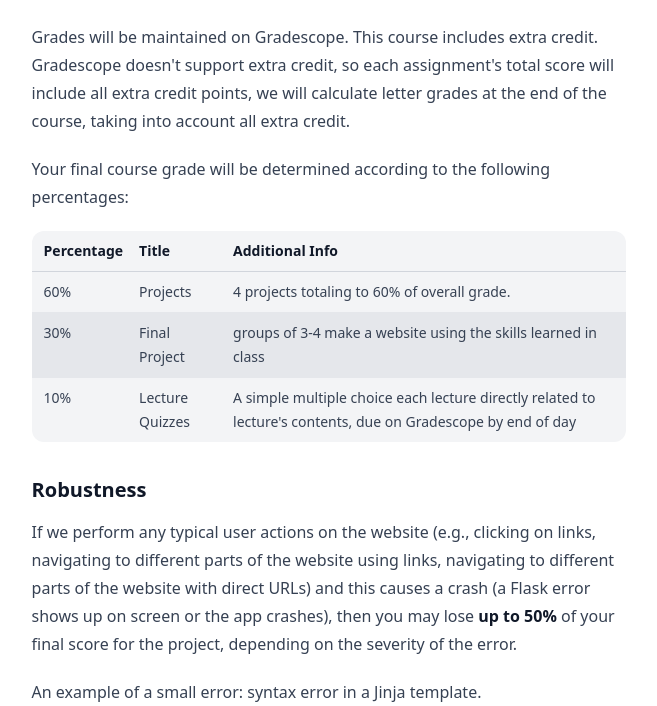
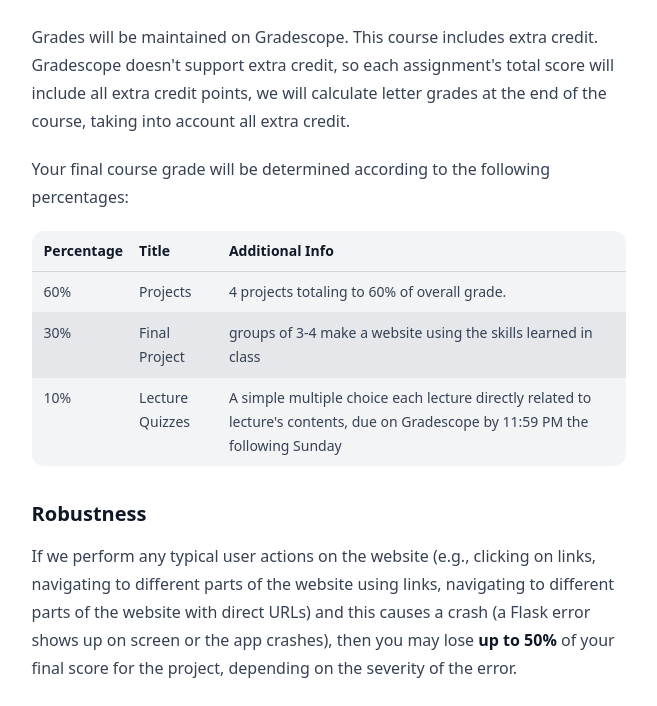
Before and after one commit to cmsc388jvercel-cyber/Class_Page, a Flask app: page /388j in a window 1280 px wide. Shown: the part 2710-3416 px from the top of the page, without its empty margins (311-968 px from the left). Run offline with Flask 2, Linux system fonts and the light colour scheme; style sheets or scripts are compiled from the project's sources.

Commit message:
Change lecture quiz due date from end-of-day to following Sunday

```diff
--- a/templates/home.html
+++ b/templates/home.html
@@ -131,7 +131,7 @@ percentages:</p>
 <tr class="even:bg-gray-200 odd:bg-gray-100 dark:even:bg-gray-600 dark:odd:bg-gray-700">
   <td class="pl-3">10%</td>
   <td>Lecture Quizzes</td>
-  <td>A simple multiple choice each lecture directly related to lecture's contents, due on Gradescope by end of day</td>
+  <td>A simple multiple choice each lecture directly related to lecture's contents, due on Gradescope by 11:59 PM the following Sunday</td>
   </tr>
 </tbody>
 </table>
```
